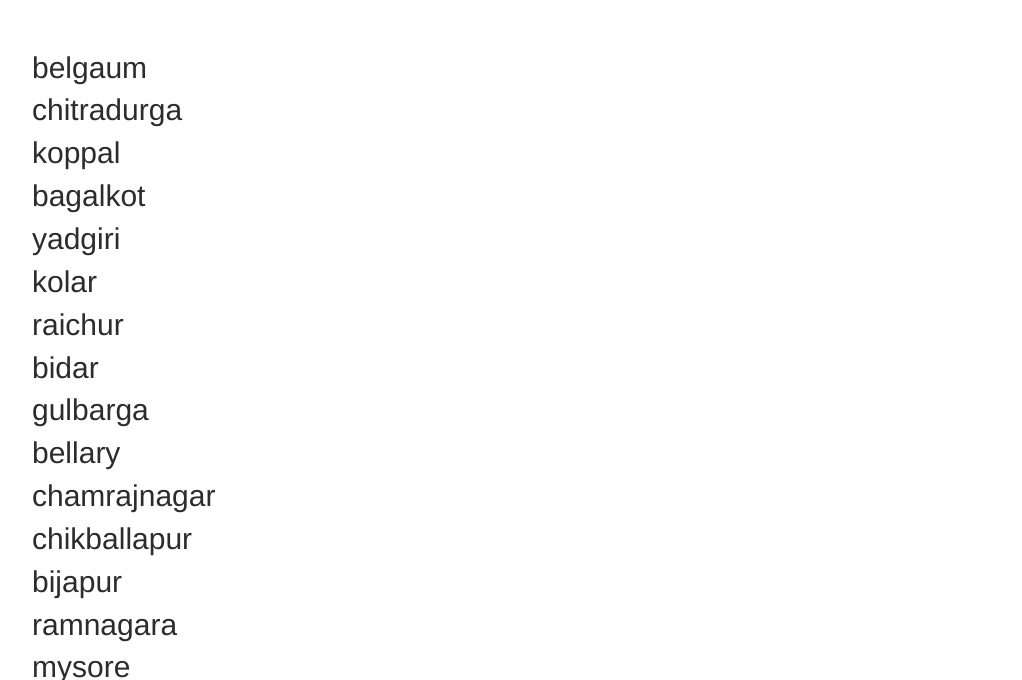
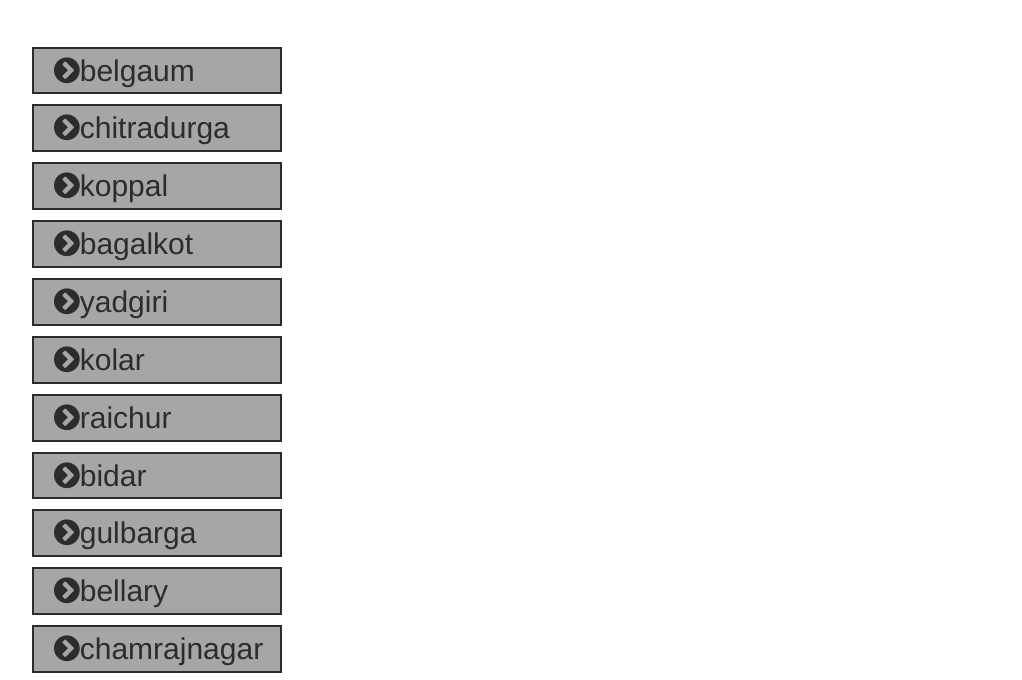
Before and after one commit to JohnGeorge47/dataTree, a website: page public/index.html in a window 1280 px wide. Shown: the part 116-796 px from the top of the page, without its empty margins (23-1045 px from the left). Drawn offline with nearby package versions, Linux system fonts and the light colour scheme.

Commit message:
Add chevron and other effects

```diff
--- a/public/app.js
+++ b/public/app.js
@@ -14,7 +14,7 @@ $(document).ready(function(){
          for(var props in data)
          {
             var id='district'+j;
-            tree.append("<li class='branch'>"+props+"<ul id='"+id+"'>"+"<ul></li>" );
+            tree.append("<li class='branch twig'>"+props+"<ul id='"+id+"'>"+"<ul></li>" );
             for(i=0;i<data[props].length;i++){
                 for(var key in data[props][i])
                 {
@@ -37,19 +37,15 @@ $(document).ready(function(){
        },
        dataType:"json",
     });
-    //    $(".branch").click(function (e) {
 
-    //     // $(e.target).toggle();
-
-    //     console.log("dakjsjdsa");
-
-    // });
 
      $('.tree').on('click','.branch',function(event){
 
 
              event.stopPropagation();
              $(this).find(".aj").toggleClass('hide');
+             $(this).toggleClass('twig');
+             $(this).toggleClass('leaf');
 
     });
       $('.tree').on('click','.aj',function(event){
--- a/public/index.html
+++ b/public/index.html
@@ -5,6 +5,7 @@
   <title>Data Tree</title>
   <meta name="viewport" content="width=device-width,initial-scale=1">
   <link href="https://fonts.googleapis.com/css?family=Merriweather|Ubuntu" rel="stylesheet">
+  <link rel="stylesheet" href="https://cdnjs.cloudflare.com/ajax/libs/font-awesome/4.7.0/css/font-awesome.min.css">
   <link rel="stylesheet" href="https://maxcdn.bootstrapcdn.com/bootstrap/3.3.7/css/bootstrap.min.css">
   <link rel='stylesheet' type='text/css' href='main.css'>
 </head>
--- a/public/main.css
+++ b/public/main.css
@@ -15,3 +15,18 @@ ul{
 .sub-title{
     margin-bottom: 50px;
 }
+li.branch{
+    background-color: #A6A6A6;
+    margin-bottom: 10px;
+    border-style: solid;
+    border-width: 2px;
+    padding-left: 20px;
+}
+.branch.twig:before{
+    content: "\f138";
+    font-family: FontAwesome;
+}
+.branch.leaf:before{
+    content: "\f139";
+    font-family: FontAwesome;
+}
```
